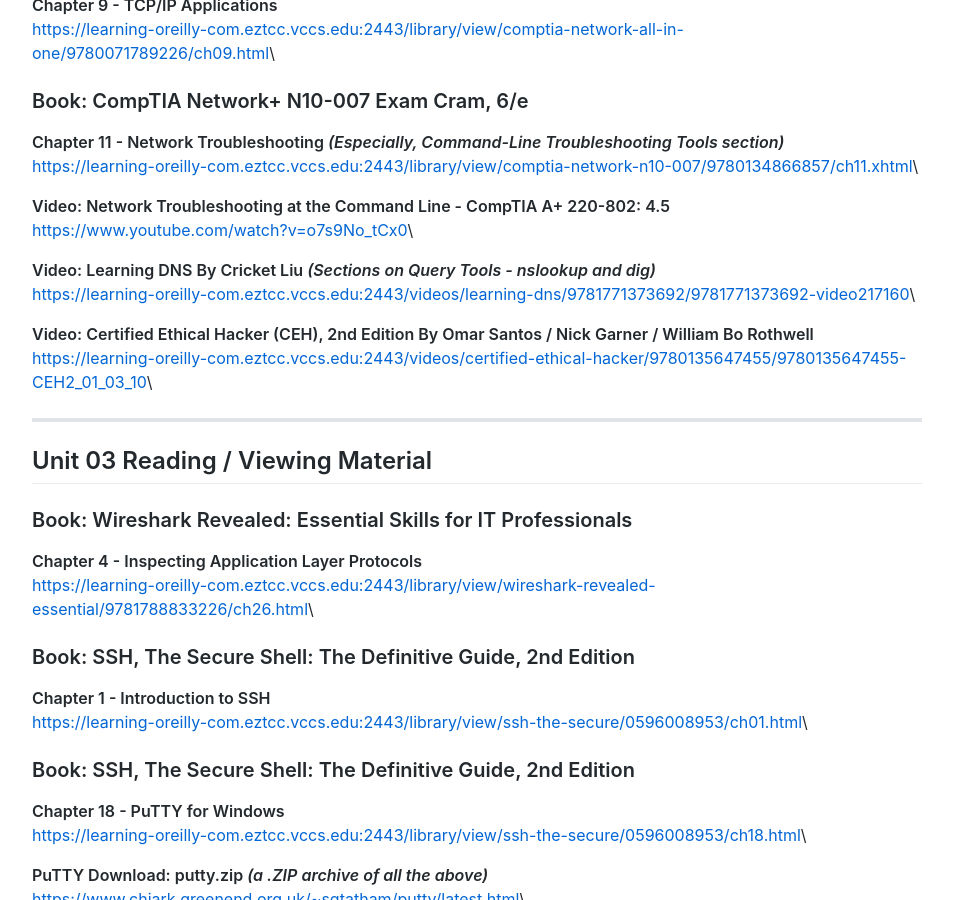
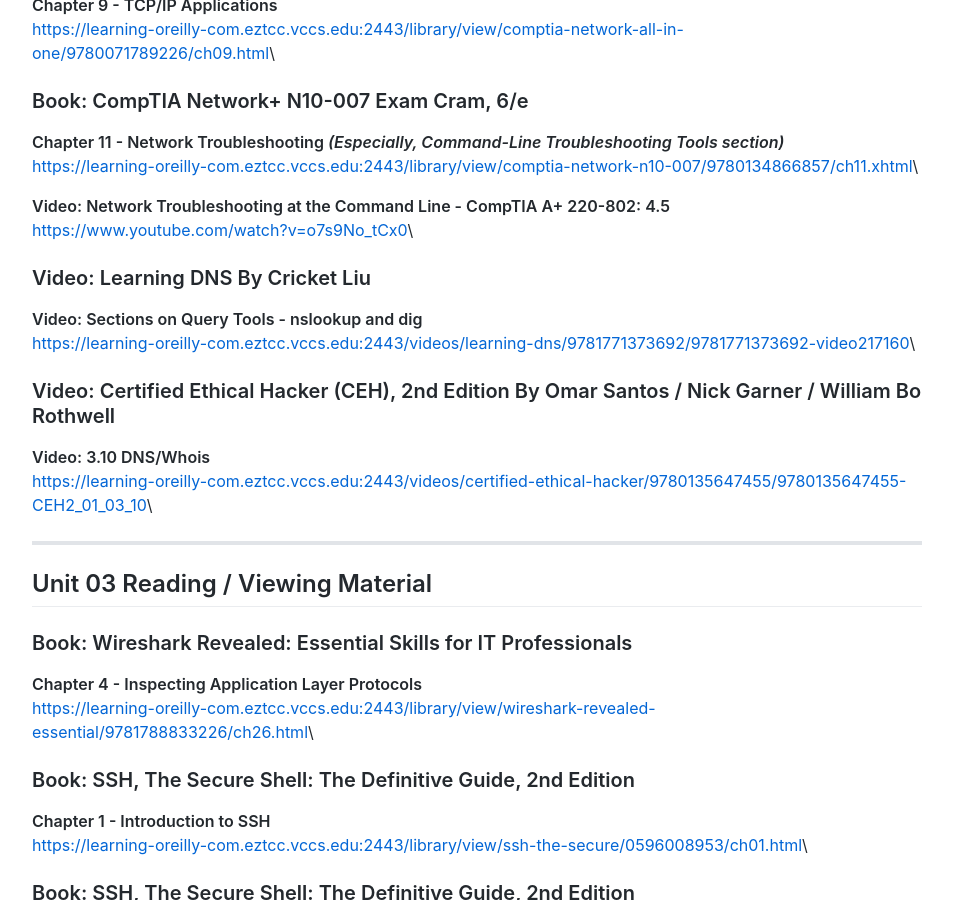
Before and after one commit to jkirchtcc/jkirchtcc.github.io, a Jekyll site: the page built from ITN262_readings.md, in a window 1280 px wide and 900 px high, scrolled down 430 px. Shown: the whole window, without its empty margins (163-1116 px from the left). Built offline with Jekyll 4.4.1, drawn with Linux system fonts in a browser that asks for light colours; our own code applies the rules of GitHub Pages for plain Markdown files.

Commit message:
Update ITN262_readings.md
Fixed formatting.

```diff
--- a/ITN262_readings.md
+++ b/ITN262_readings.md
@@ -12,10 +12,12 @@
 **Video: Network Troubleshooting at the Command Line - CompTIA A+ 220-802: 4.5**\
 [https://www.youtube.com/watch?v=o7s9No_tCx0](https://www.youtube.com/watch?v=o7s9No_tCx0)\
 
-**Video: Learning DNS By Cricket Liu *(Sections on Query Tools - nslookup and dig)***\
+### Video: Learning DNS By Cricket Liu
+**Video: Sections on Query Tools - nslookup and dig**\
 [https://learning-oreilly-com.eztcc.vccs.edu:2443/videos/learning-dns/9781771373692/9781771373692-video217160](https://learning-oreilly-com.eztcc.vccs.edu:2443/videos/learning-dns/9781771373692/9781771373692-video217160)\
 
-**Video: Certified Ethical Hacker (CEH), 2nd Edition By Omar Santos / Nick Garner / William Bo Rothwell**\
+### Video: Certified Ethical Hacker (CEH), 2nd Edition By Omar Santos / Nick Garner / William Bo Rothwell
+**Video: 3.10 DNS/Whois**\
 [https://learning-oreilly-com.eztcc.vccs.edu:2443/videos/certified-ethical-hacker/9780135647455/9780135647455-CEH2_01_03_10](https://learning-oreilly-com.eztcc.vccs.edu:2443/videos/certified-ethical-hacker/9780135647455/9780135647455-CEH2_01_03_10)\
 
 ---
```
